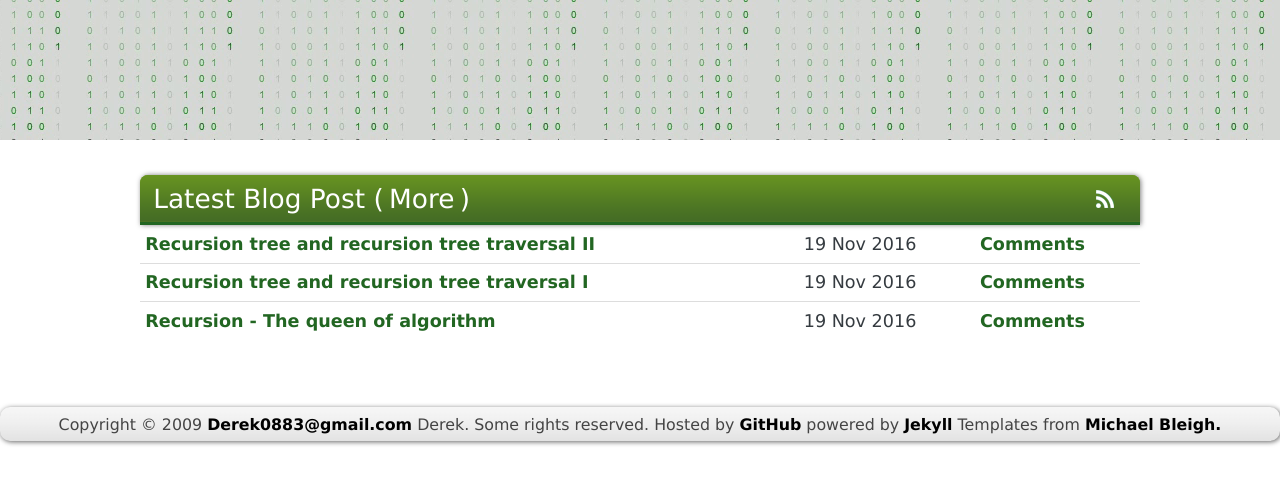
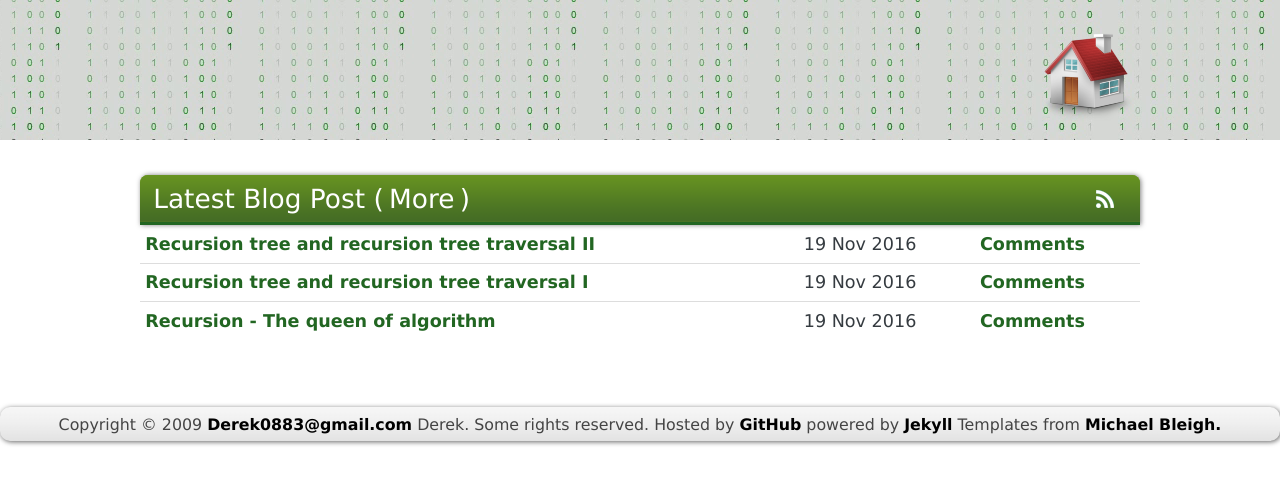
Before and after one commit to derek0883/derek0883.github.io, a Jekyll site: the page built from index.md, in a window 1280 px wide. Shown: the top 484 px of the page. Built offline with Jekyll 4.4.1, drawn with Linux system fonts in a browser that asks for light colours.

Commit message:
Add a home icon

```diff
--- a/_layouts/master.html
+++ b/_layouts/master.html
@@ -9,11 +9,18 @@
     <link rel="stylesheet" href="/stylesheets/syntax.css" type="text/css" media="screen" charset="utf-8"/>
     <script src="/javascripts/jquery.js" type="text/javascript" charset="utf-8"></script>
     <script src="/javascripts/jquery.github.js" type="text/javascript" charset="utf-8"></script>
-    <link rel='alternate' type='application/rss+xml' href='http://feeds2.feedburner.com/mbleigh' />
+    <link rel='alternate' type='application/rss+xml' href='http://feeds2.feedburner.com/derek0883n' />
   </head>
   <body>
     <div id='wrapper'>
       <div id='header'>
+        <h1><a href='/'>Derek's Blog</a></h1>
+        <div id='menu'>
+          <ul>
+            <li><a href='/' id='home_link' title='home'>Home</a></li>
+          </ul>
+        </div>
+
       </div>
       <div id='content'>
         {{ content }}
--- a/index.md
+++ b/index.md
@@ -4,7 +4,7 @@ title: Derek's Blog
 ---
 
 <div class='home_box' id='home_left'>
-  <h2><a href='http://feeds.feedburner.com/Derek0883' class='float-right'><img src='/images/subscribe-icon.gif' alt='Subscribe'/></a> Latest Blog Post (<a href='/blog.html'>More</a>)</h2>
+  <h2><a href='http://feeds.feedburner.com/derek0883n' class='float-right'><img src='/images/subscribe-icon.gif' alt='Subscribe'/></a> Latest Blog Post (<a href='/blog.html'>More</a>)</h2>
 
 <table class='post-list'>
 {% for post in site.posts %}
--- a/stylesheets/master.css
+++ b/stylesheets/master.css
@@ -63,8 +63,8 @@ a:visited {
 #menu ul li a {
   display: block;
   background: url(/images/blog.gif) no-repeat top left;
-  width: 69px;
-  height: 94px;
+  width: 96px;
+  height: 96px;
   text-indent: -999em;
 }
 
@@ -73,6 +73,7 @@ a:visited {
 #menu ul li a#linkedin_link { background-image: url(/images/linkedin.gif); }
 #menu ul li a#github_link { background-image: url(/images/github.gif); }
 #menu ul li a#about_link { background-image: url(/images/about.gif); }
+#menu ul li a#home_link{ background-image: url(/images/home.png); }
 
 #content {
   padding: 2em 0;
```
Also changed, not shown: images/home.png (added).
